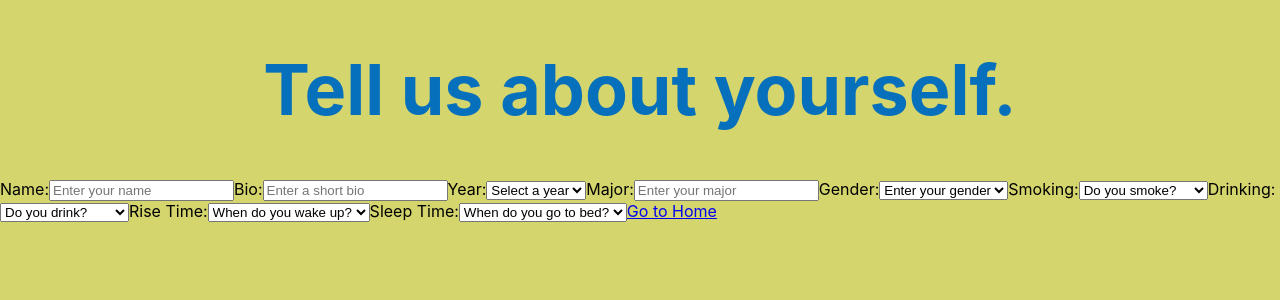
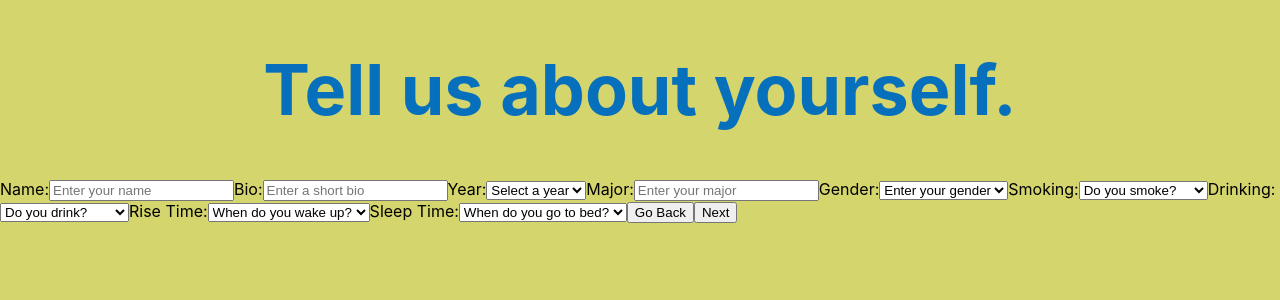
Before and after one commit to Rumeez/Rumeez, a React (Create React App) app: page /userInfo in a window 1280 px wide. Shown: the top 300 px of the page. Built offline with nearby package versions, Linux system fonts and the light colour scheme.

Commit message:
Added navigation for createaccount and userinfo

```diff
--- a/src/App.tsx
+++ b/src/App.tsx
@@ -205,7 +205,7 @@
             login_click={handleLoginClick}
           />
         } />
-       <Route path="/userInfo" element={<UserInfo />} />
+          <Route path="/userInfo" element={<UserInfo />} />
           <Route path="/createAccount" element={<CreateAccount />} />
         </Routes>
       </div>
--- a/src/createAccount.tsx
+++ b/src/createAccount.tsx
@@ -1,12 +1,10 @@
-// CreateAccount.tsx
+// createAccount.tsx
 
-// Import React and useState from the 'react' library
 import React, { useState, ChangeEvent } from 'react';
+import { useNavigate } from 'react-router-dom';
+import InputField from './InputField';
+import { Link } from 'react-router-dom';
 
-// Import the InputField component from the './InputField' file
-import InputField from './InputField'; // Adjust the import path if needed
-
-// Define the interface for the props of the CreateAccount component
 interface CreateAccountProps {
   // Define any specific props for CreateAccount, if needed
 }
@@ -14,11 +12,11 @@
 // Define the CreateAccount component as a functional component
 const CreateAccount: React.FC<CreateAccountProps> = () => {
 
-  // Define two state variables, email and password, using the useState hook
+  // Define two state variables
   const [email, setEmail] = useState('');
   const [password, setPassword] = useState('');
+  const navigate = useNavigate();
 
-  // Define a function handleInputChange to handle input changes in the email and password fields
   const handleInputChange = (event: ChangeEvent<HTMLInputElement>) => {
     // Destructure the 'name' and 'value' from the event.target
     const { name, value } = event.target;
@@ -36,15 +34,22 @@
     }
   };
 
-  // Define a function handleCreateAccount to handle the creation of the account
+
   const handleCreateAccount = () => {
     // Implement logic to handle creating an account (currently just logging)
     console.log('Creating account with email:', email, 'and password:', password);
+
+    navigate('/userInfo');
+  };
+
+  const handleGoBack = () => {
+    navigate('/');
   };
 
   // Return the JSX for the CreateAccount component
   return (
     <div>
+    <h1>Let's get started.</h1>
       {/* Render the InputField component for the email input */}
       <InputField
         label="Email:"
@@ -64,6 +69,7 @@
       />
 
       {/* Render a button that triggers the handleCreateAccount function on click */}
+      <button onClick={handleGoBack}>Go Back</button>
       <button onClick={handleCreateAccount}>Create Account</button>
     </div>
   );
--- a/src/userInfo.tsx
+++ b/src/userInfo.tsx
@@ -1,5 +1,6 @@
 import React, { useState, ChangeEvent } from 'react';
 import { Link } from 'react-router-dom';
+import { useNavigate } from 'react-router-dom';
 
 function UserInfo() {
   const [name, setName] = useState('');
@@ -11,6 +12,7 @@
   const [drink, setDrink] = useState('');
   const [rise, setRise] = useState('');
   const [sleep, setSleep] = useState('');
+  const navigate = useNavigate();
 
   // Event handler for dropdown changes
   const handleInputChange = (event: ChangeEvent<HTMLSelectElement>) => {
@@ -39,6 +41,10 @@
       default:
         break;
     }
+  };
+
+  const handleGoBack = () => {
+    navigate('/createAccount');
   };
 
   return (
@@ -135,8 +141,9 @@
       </select>
       {/* Your user information content goes here */}
 
+      <button onClick={handleGoBack}>Go Back</button>
       {/* Add a link to navigate back to the home page */}
-      <Link to="/">Go to Home</Link>
+      <button>Next</button>
     </div>
   );
 }
```
